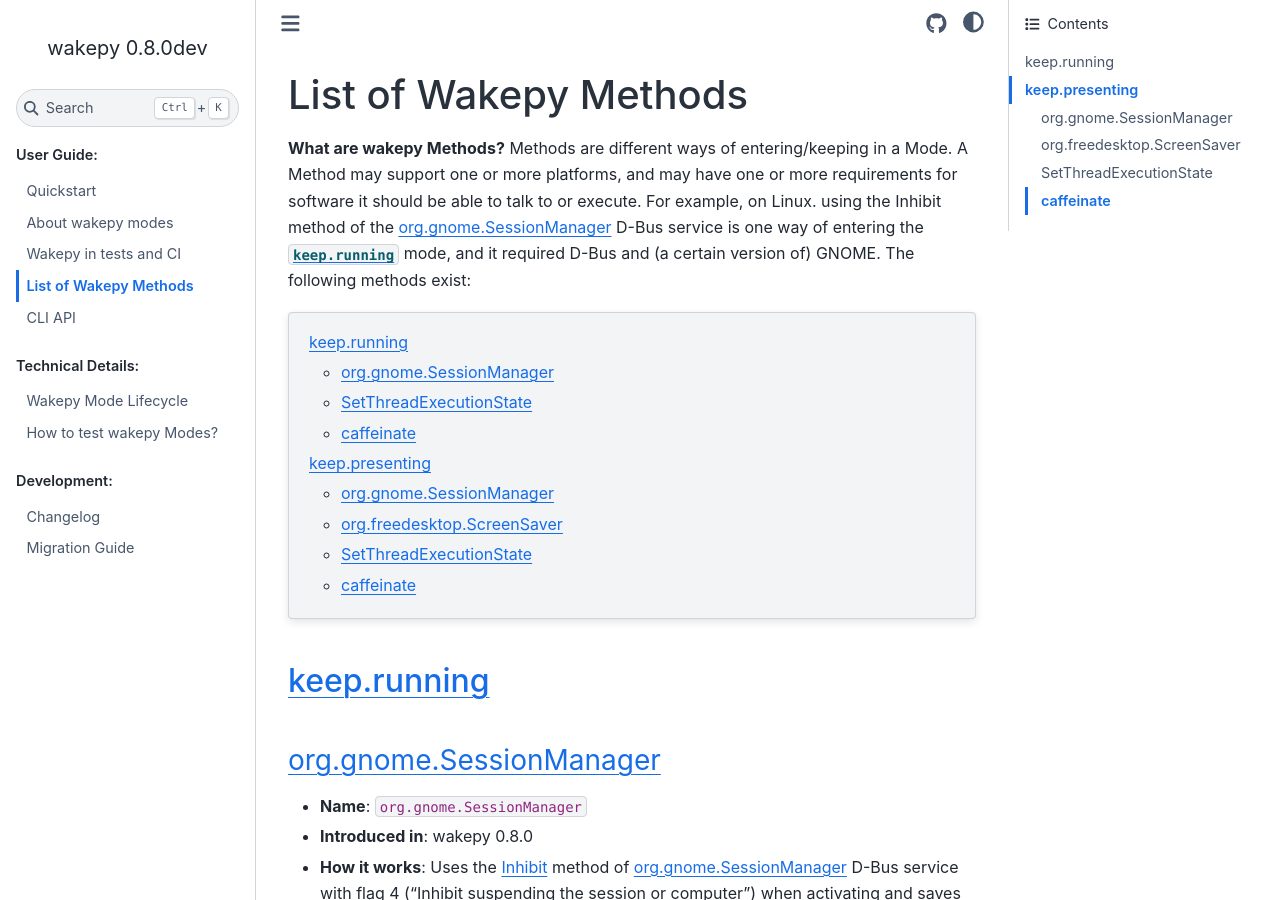
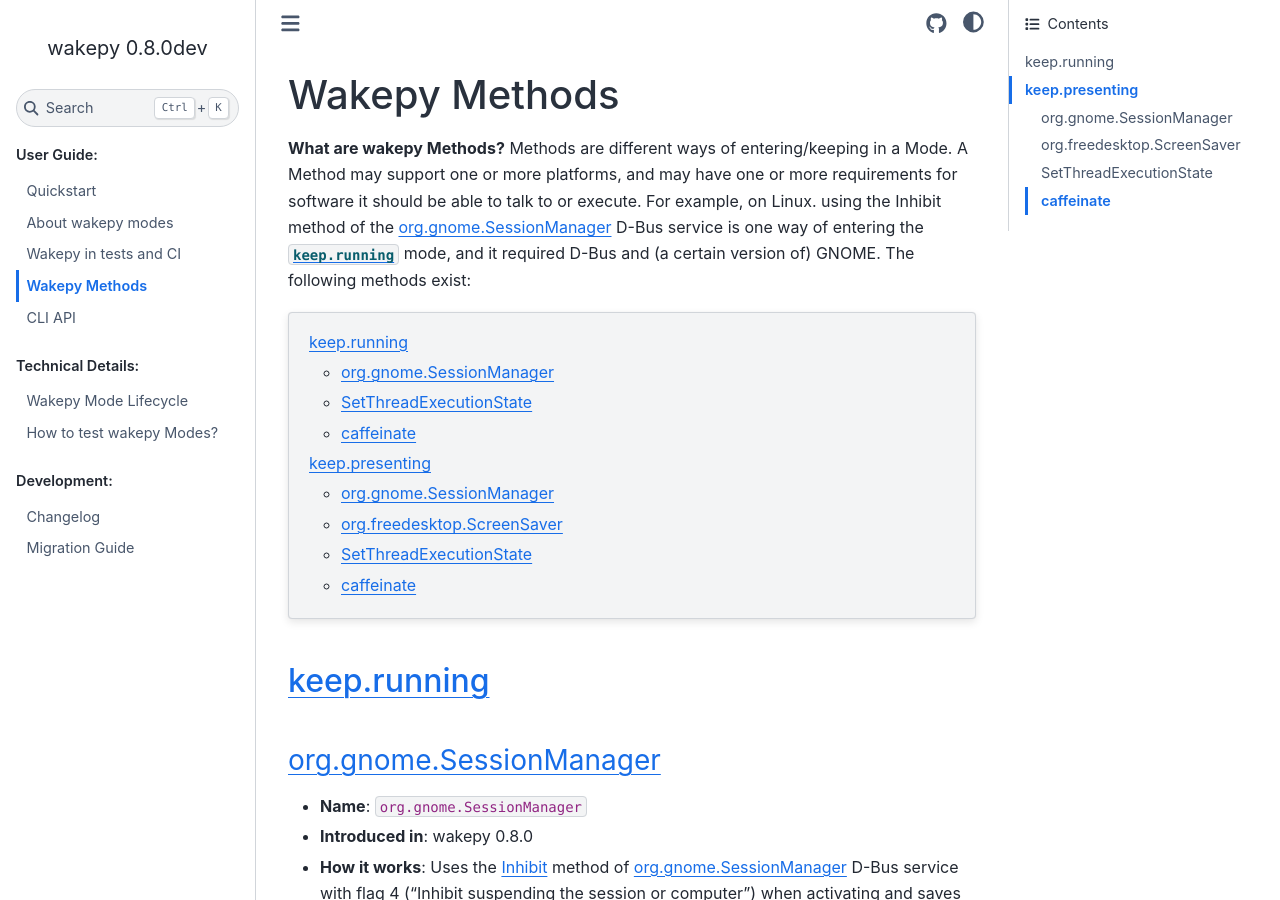
Before and after one commit to fohrloop/wakepy, a Sphinx documentation site: the page built from docs/source/methods-reference.md, in a window 1280 px wide and 900 px high. Built offline with Sphinx 7.4.7 and the Sphinx Book theme 1.1.4, drawn with Linux system fonts in a browser that asks for light colours; pages that are not in the unit, such as notebooks, are missing from menus.

Commit message:
update title: Wakepy Methods

```diff
--- a/docs/source/methods-reference.md
+++ b/docs/source/methods-reference.md
@@ -1,5 +1,5 @@
 (wakepy-methods)=
-# List of Wakepy Methods
+# Wakepy Methods
 
 
 **What are wakepy Methods?**
```
